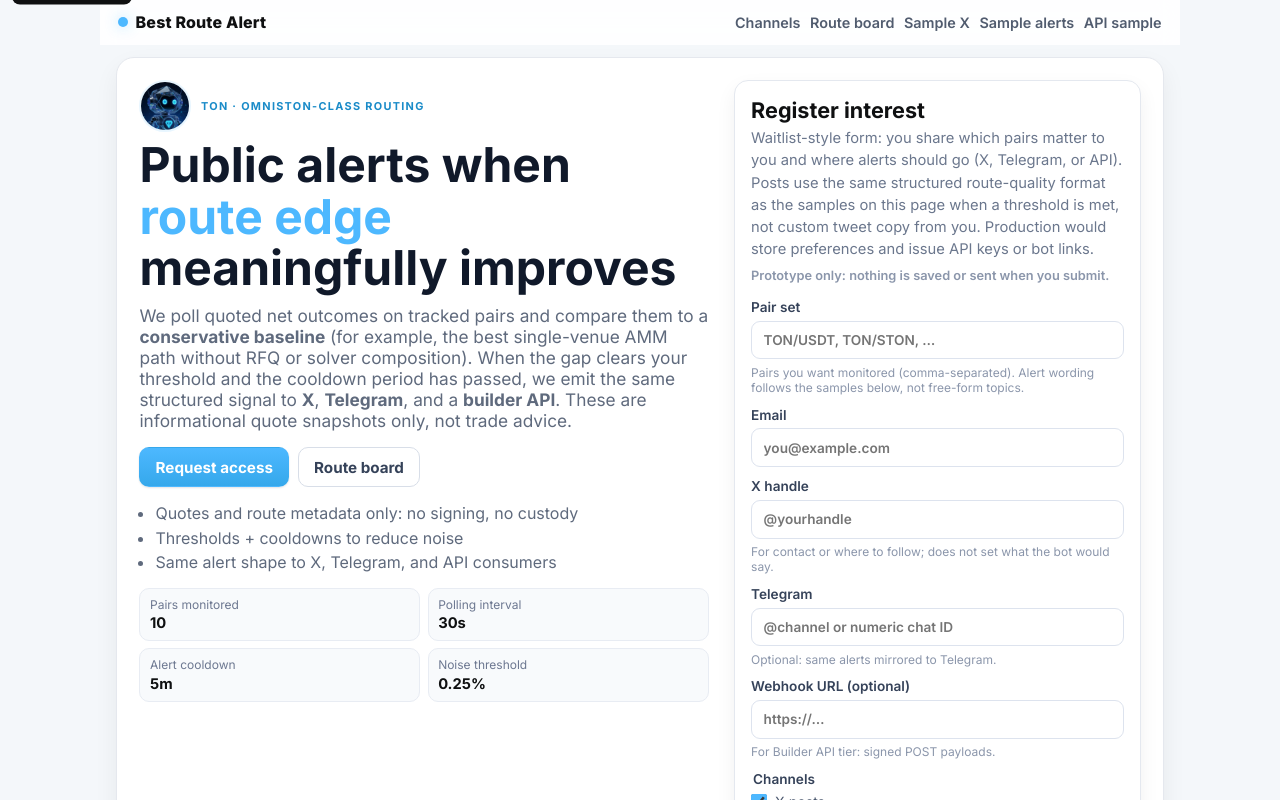
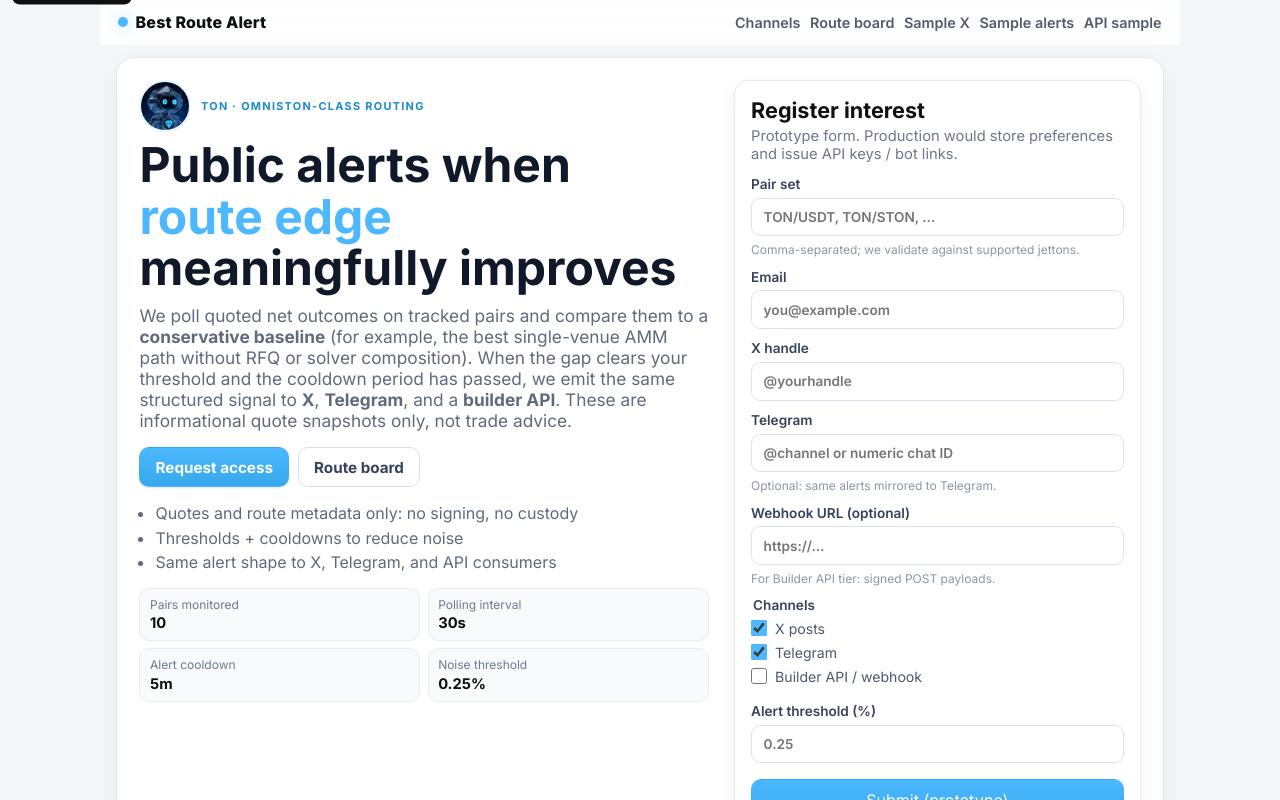
Before and after one commit to panagot/BestRouteAlert, a React (Vite) app: page / in a window 1280 px wide. Shown: the top 800 px of the page. Built offline with nearby package versions, Linux system fonts and the light colour scheme.

Commit message:
Revert "Clarify register form: waitlist, structured alerts, not custom tweet copy"
This reverts commit 9b515d14ba3da7858840e17eee5633837b032fc0.

```diff
--- a/src/App.tsx
+++ b/src/App.tsx
@@ -189,19 +189,13 @@
           <aside id="register" className="register-card" aria-label="Register interest">
             <h2>Register interest</h2>
             <p className="register-sub">
-              Waitlist-style form: you share which pairs matter to you and where alerts should go (X, Telegram, or API).
-              Posts use the same structured route-quality format as the samples on this page when a threshold is met, not
-              custom tweet copy from you. Production would store preferences and issue API keys or bot links.
+              Prototype form. Production would store preferences and issue API keys / bot links.
             </p>
-            <p className="register-clarify">Prototype only: nothing is saved or sent when you submit.</p>
             <form onSubmit={onRegisterSubmit}>
               <label>
                 Pair set
                 <input type="text" placeholder="TON/USDT, TON/STON, …" name="pairs" />
-                <span className="field-hint">
-                  Pairs you want monitored (comma-separated). Alert wording follows the samples below, not free-form
-                  topics.
-                </span>
+                <span className="field-hint">Comma-separated; we validate against supported jettons.</span>
               </label>
               <label>
                 Email
@@ -210,7 +204,6 @@
               <label>
                 X handle
                 <input type="text" placeholder="@yourhandle" name="x" />
-                <span className="field-hint">For contact or where to follow; does not set what the bot would say.</span>
               </label>
               <label>
                 Telegram
@@ -240,7 +233,7 @@
               </label>
               {registerAck && (
                 <p className="register-feedback" role="status">
-                  Thanks. Prototype only; nothing was stored or sent.
+                  Thanks. This is a prototype only; nothing was stored or sent.
                 </p>
               )}
               <button type="submit" className="register-submit">
--- a/src/index.css
+++ b/src/index.css
@@ -322,18 +322,9 @@
 }
 
 .register-sub {
-  margin: 0 0 0.45rem;
+  margin: 0 0 0.8rem;
   color: #6b778d;
   font-size: 0.92rem;
-  line-height: 1.5;
-}
-
-.register-clarify {
-  margin: 0 0 0.85rem;
-  color: #8b96ab;
-  font-size: 0.8rem;
-  font-weight: 600;
-  line-height: 1.45;
 }
 
 .register-card label:not(.check) {
```
